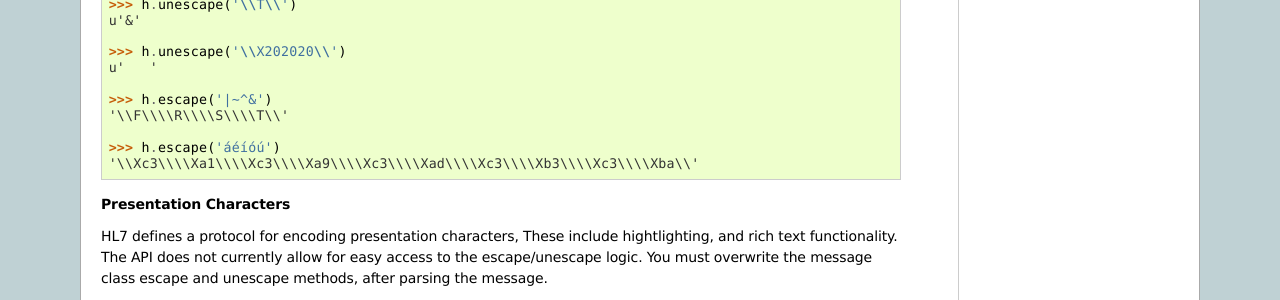
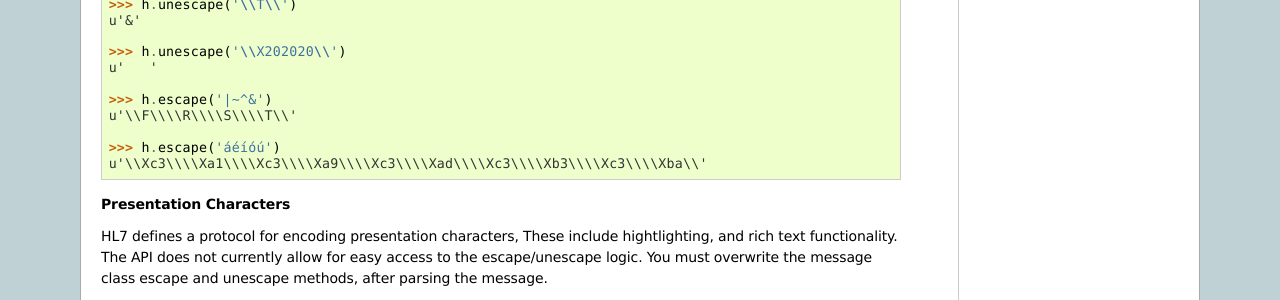
Before and after one commit to johnpaulett/python-hl7, a Sphinx documentation site: the page built from docs/accessors.rst, in a window 1280 px wide and 900 px high, scrolled down 3313 px. Shown: the part 526-826 px from the top of the window. Built offline with Sphinx 7.4.7, drawn with Linux system fonts in a browser that asks for light colours.

```diff
--- a/docs/accessors.rst
+++ b/docs/accessors.rst
@@ -246,10 +246,10 @@ The escape method returns a 'str' object. The unescape method returns a unicode
     u'   '
 
     >>> h.escape('|~^&')
-    '\\F\\\\R\\\\S\\\\T\\'
+    u'\\F\\\\R\\\\S\\\\T\\'
 
     >>> h.escape('áéíóú')
-    '\\Xc3\\\\Xa1\\\\Xc3\\\\Xa9\\\\Xc3\\\\Xad\\\\Xc3\\\\Xb3\\\\Xc3\\\\Xba\\'
+    u'\\Xc3\\\\Xa1\\\\Xc3\\\\Xa9\\\\Xc3\\\\Xad\\\\Xc3\\\\Xb3\\\\Xc3\\\\Xba\\'
 
 **Presentation Characters**
 
--- a/hl7/__init__.py
+++ b/hl7/__init__.py
@@ -155,7 +155,7 @@ class Sequence(list):
         """Support list access using HL7 compatible 1-based indices.
         Can be used to get and set values.
 
-        >>> s = Sequence([1, 2, 3, 4])
+        >>> s = hl7.Sequence([1, 2, 3, 4])
         >>> s(1) == s[0]
         True
         >>> s(2, "new")
@@ -294,14 +294,14 @@ class Message(Container):
         If key is an integer, ``__getitem__`` acts list a list, returning
         the :py:class:`hl7.Segment` held at that index:
 
-        >>> h[1]
+        >>> h[1]  # doctest: +ELLIPSIS
         [[u'PID'], ...]
 
         If the key is a string of length 3, ``__getitem__`` acts like a dictionary,
         returning all segments whose *segment_id* is *key*
         (alias of :py:meth:`hl7.Message.segments`).
 
-        >>> h['OBX']
+        >>> h['OBX']  # doctest: +ELLIPSIS
         [[[u'OBX'], [u'1'], ...]]
 
         If the key is a string of length greater than 3,
```
